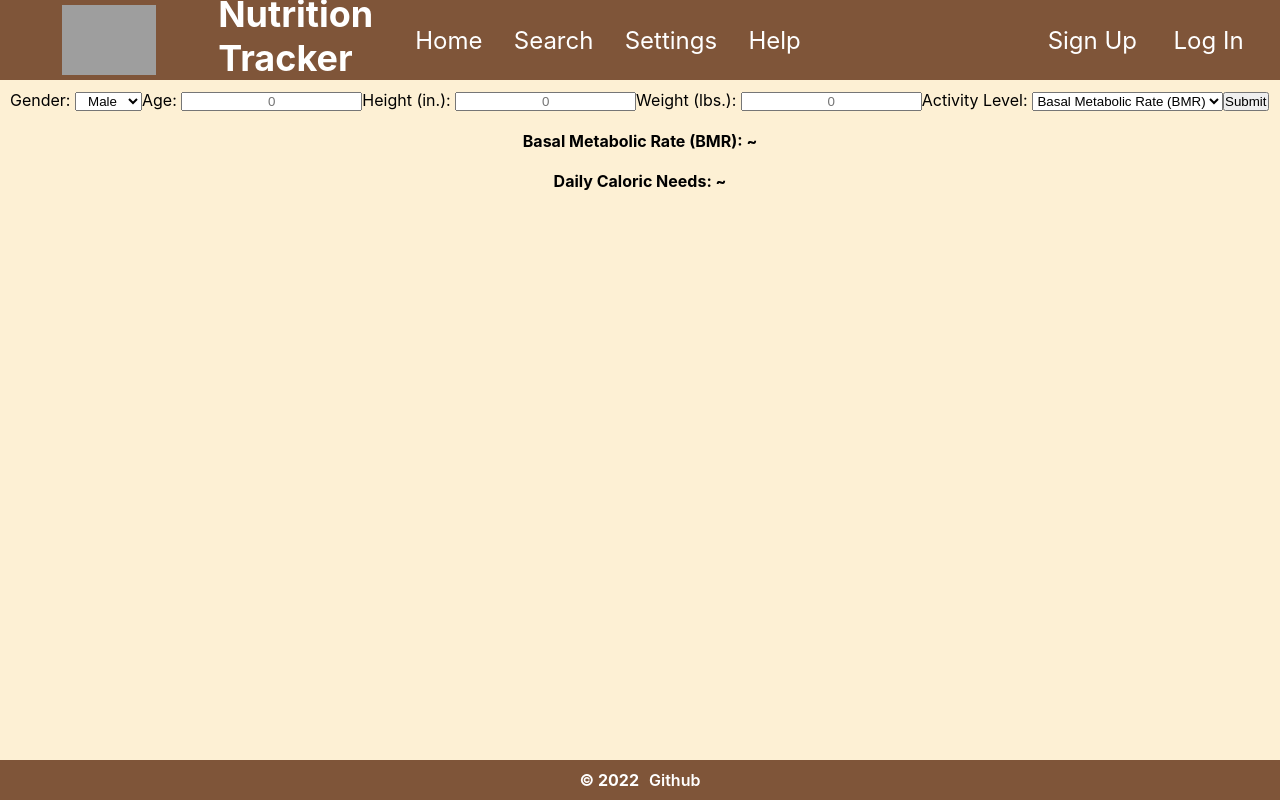
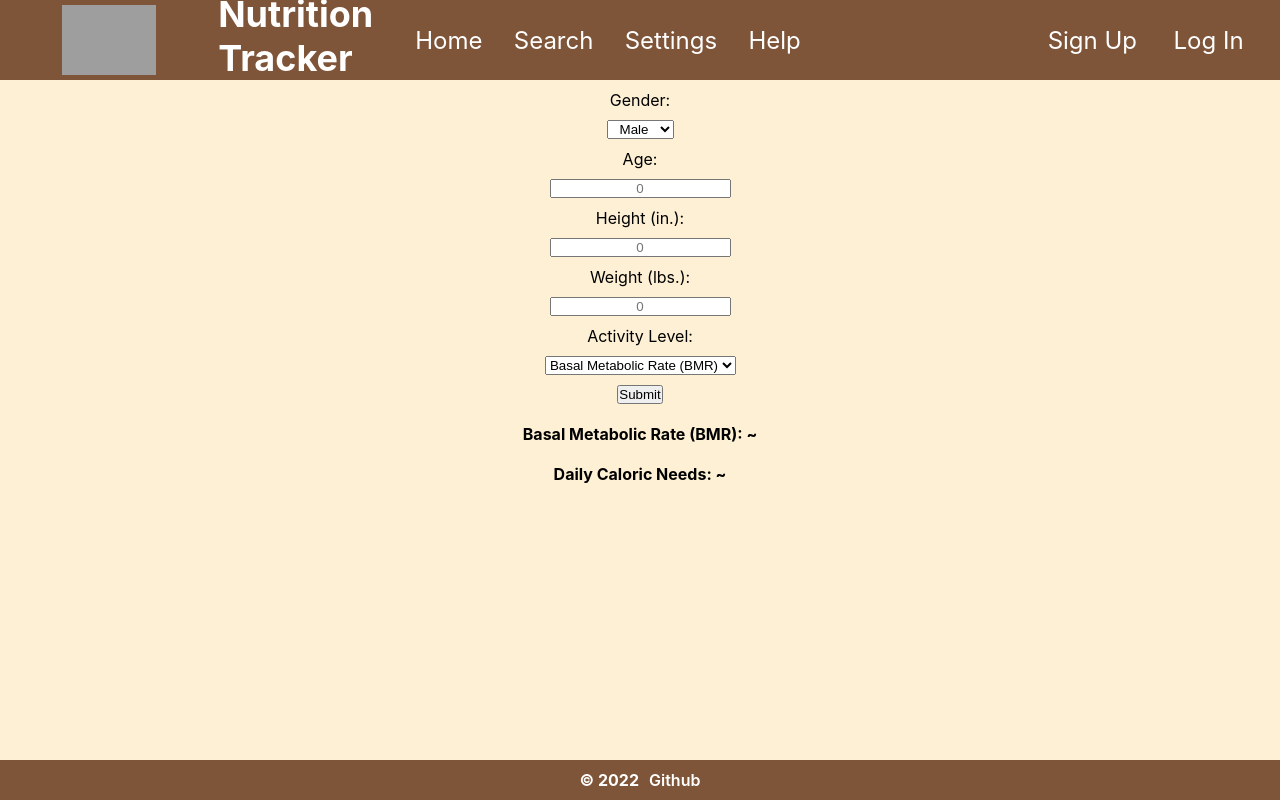
Before and after one commit to tkg808/nutrition-tracker, a React (Create React App) app: page /settings in a window 1280 px wide. Built offline with nearby package versions, Linux system fonts and the light colour scheme; grey boxes are pictures that could not be loaded.

Commit message:
Fix settings form layout.

```diff
--- a/src/App.css
+++ b/src/App.css
@@ -250,7 +250,7 @@ div.search-container
   align-items: center;
 }
 
-form.search-form
+form.search-form, form.settings-form
 {
   width: 60%;
   gap: 10px;
@@ -263,6 +263,15 @@ textarea#search-input
 {
   width: 100%;
   height: 25vh;
+}
+
+div.settings-container
+{
+  width: 100%;
+  display: flex;
+  flex-direction: column;
+  justify-content: center;
+  align-items: center;
 }
 
 .search-form, .settings-form
```
